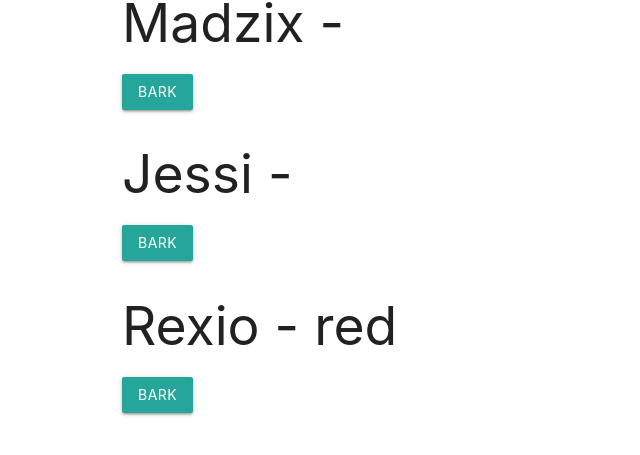
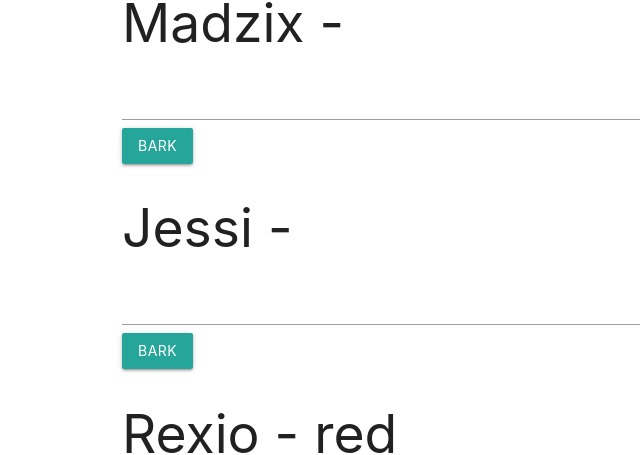
Before and after one commit to Matix97/Angular_start, an Angular app: page / in a window 1280 px wide. Shown: the part 485-940 px from the top of the page, without its empty margins (70-710 px from the left). Built offline with nearby package versions, Linux system fonts and the light colour scheme.

Commit message:
zmiana imienia

```diff
--- a/src/app/app.component.html
+++ b/src/app/app.component.html
@@ -6,6 +6,6 @@
 <img [src]="catGif" [alt]="catGifAlt"/>
   <dog-details name="Madzix"></dog-details>
   <dog-details name="Jessi"></dog-details>
-  <dog-details [name]="dog1.name" [color]="dog1.color" (bark)="doBark(dog1.name)"></dog-details>
+  <dog-details [name]="dog1.name" (nameChange)="changeDog1($event)" [color]="dog1.color" (bark)="doBark(dog1.name)"></dog-details>
   <dog-details [name]="dog2"></dog-details>
 </div>
--- a/src/app/app.component.ts
+++ b/src/app/app.component.ts
@@ -16,4 +16,8 @@ export class AppComponent {
   {
     console.log(`${name} has barked.`)
   }
+  changeDog1(name)
+  {
+    this.dog1.name=name;
+  }
 }
--- a/src/app/dog-details.component.ts
+++ b/src/app/dog-details.component.ts
@@ -4,6 +4,7 @@ import {Component, Input, Output,EventEmitter} from '@angular/core'
     selector:"dog-details",
     template:`
         <h2>{{name}} - {{color}}</h2>
+        <input (change)="handleNameChange($event)" type="text" />
         <button class="btn btn-waves" (click)="handleClick()">Bark</button>
     `
 })
@@ -12,8 +13,13 @@ export class DogDetailsComponent{
     @Input()color:string
 
     @Output() bark = new EventEmitter<{}>()
+    @Output() nameChange = new EventEmitter<string>()
     handleClick(){
         console.log("Click")
         this.bark.emit({})
     }
+    handleNameChange(e){
+        console.log(e.target.value)
+        this.nameChange.emit(e.target.value)
+    }
 }
```
